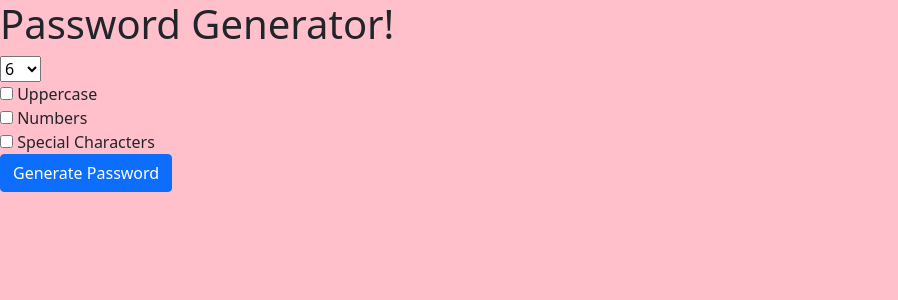
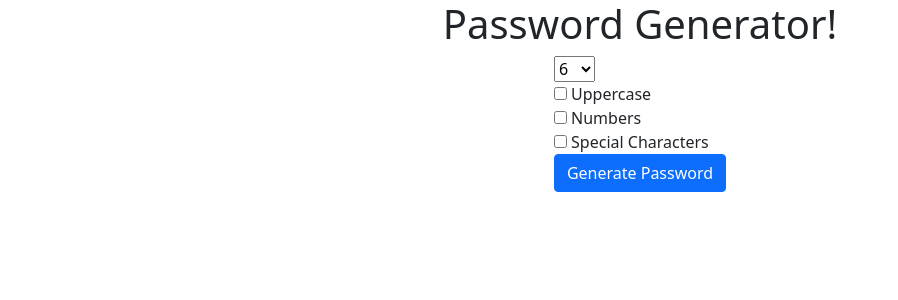
Before and after one commit to xalxnder/password-generator-django, a Django app: page / in a window 1280 px wide. Shown: the top 300 px of the page, without its empty margins (0-898 px from the left). Run offline with Django 3.2, Linux system fonts and the light colour scheme.

Commit message:
Update css

```diff
--- a/generator/templates/generator/base.html
+++ b/generator/templates/generator/base.html
@@ -11,7 +11,9 @@
     <title>Document</title>
 </head>
 <body>
+    <div class="container">
     {% block content %}{% endblock content %}
+</div>
 
 </body>
 </html>
--- a/generator/templates/generator/generated-password.html
+++ b/generator/templates/generator/generated-password.html
@@ -1,9 +1,11 @@
 {% extends "generator/base.html" %}
 {% block content %}
     <h1>Your Password</h1>
+    <div class="break"></div>
+    <h2 id="final-password">{{ final_password }}</h2>
+    <div class="break"></div>
 
-    <h2>{{ final_password }}</h2>
-    <form>
+    <form id="regenerate">
         <button formaction="{% url 'home' %}" class="btn btn-primary">Generate Another Password</button>
       </form>
 {% endblock content %}
--- a/generator/templates/generator/index.html
+++ b/generator/templates/generator/index.html
@@ -2,6 +2,7 @@
 {% block content %}
 
     <h1>Password Generator!</h1>
+    <div class="break"></div> <!-- break -->
     <form action={% url 'password' %}>
         <select name="length">
             <option value="6">6</option>
--- a/static/css/styles.css
+++ b/static/css/styles.css
@@ -1,3 +1,19 @@
-body{
-    background-color: pink;
+.container {
+    display: flex;
+    align-items: center;
+    justify-content: center;
+    flex-wrap: wrap;
+
 }
+
+.break {
+    flex-basis: 100%;
+    height: 0;
+  }
+
+  #final-password{
+      color: #19A179;
+  }
+  #regenerate{
+    margin-top: 25px;
+  }
```
